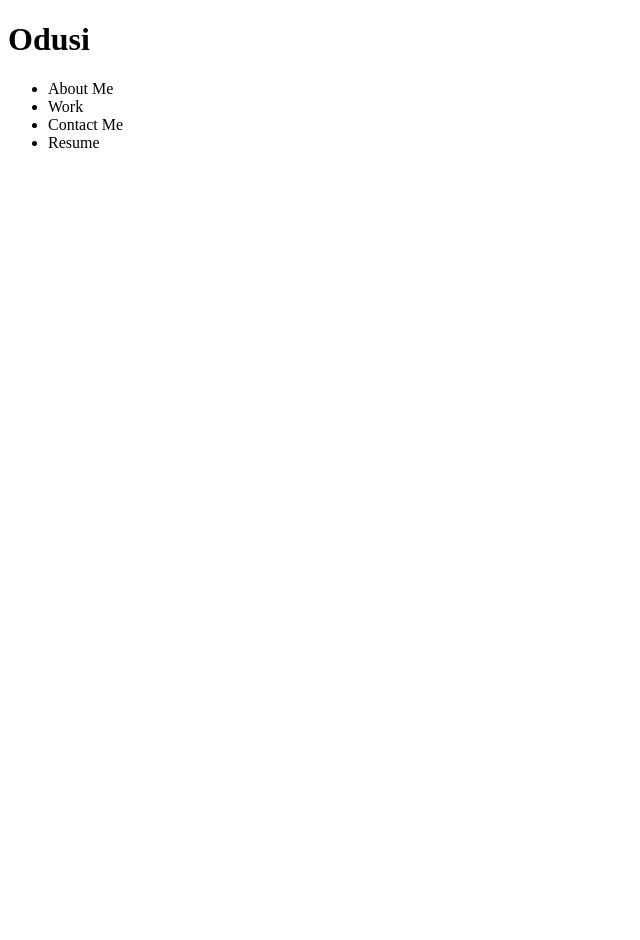
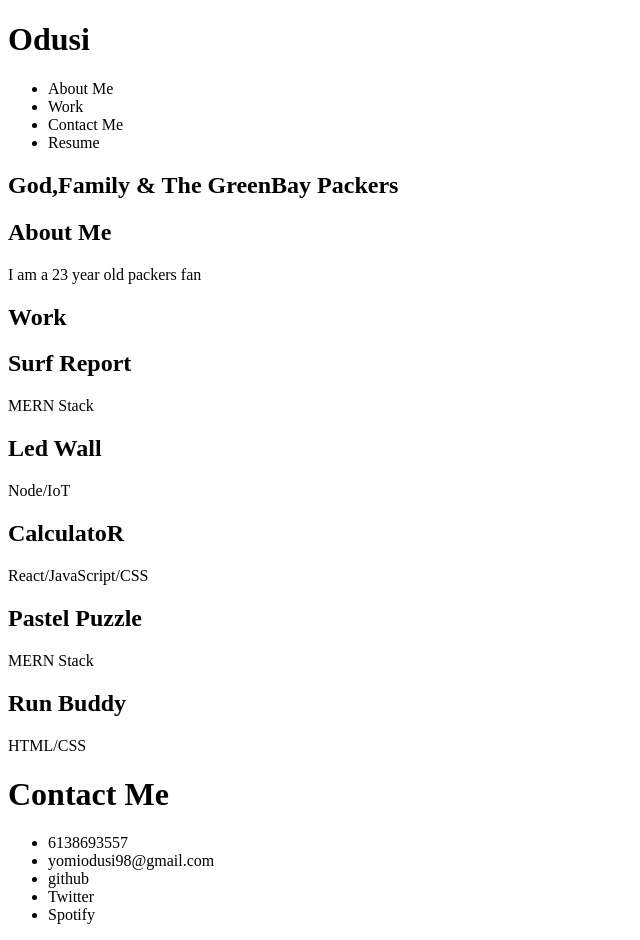
Before and after one commit to yomiodusi/mrodusi-portfolio, a plain HTML site: page index.html in a window 1280 px wide. Shown: the whole page, without its empty margins (0-640 px from the left). Before the commit the page ends 800 px from the top, so only its background shows below. Drawn offline with Linux system fonts and the light colour scheme; files that its build step writes are made by us from their sources.

Commit message:
finished html outline

```diff
--- a/index.html
+++ b/index.html
@@ -19,14 +19,54 @@
                     <li>Resume</li>
                 </ul>
             </nav>
+
+            <h2>God,Family & The GreenBay Packers</h2>
         </header>
 
         <main>
+            <section>
+                <h1>About Me</h1>
+                <p>I am a 23 year old packers fan</p>
+            </section>
 
+            <section>
+                <h1>Work</h1>
+                    <div>
+                        <h2>Surf Report</h2>
+                        <p>MERN Stack</p>
+                    </div>
+
+                    <div>
+                        <h2>Led Wall</h2>
+                        <p>Node/IoT</p>
+                    </div>
+
+                    <div>
+                        <h2>CalculatoR</h2>
+                        <p>React/JavaScript/CSS</p>
+                    </div>
+
+                    <div>
+                        <h2>Pastel Puzzle</h2>
+                        <p>MERN Stack</p>
+                    </div>
+
+                    <div>
+                        <h2>Run Buddy</h2>
+                        <p>HTML/CSS</p>
+                    </div>
+            </section>
         </main>
 
         <footer>
-
+            <h1>Contact Me</h1>
+            <ul>
+                <li>6138693557</li>
+                <li>yomiodusi98@gmail.com</li>
+                <li>github</li>
+                <li>Twitter</li>
+                <li>Spotify</li>
+            </ul>
         </footer>
     </body>
 </html>
```
